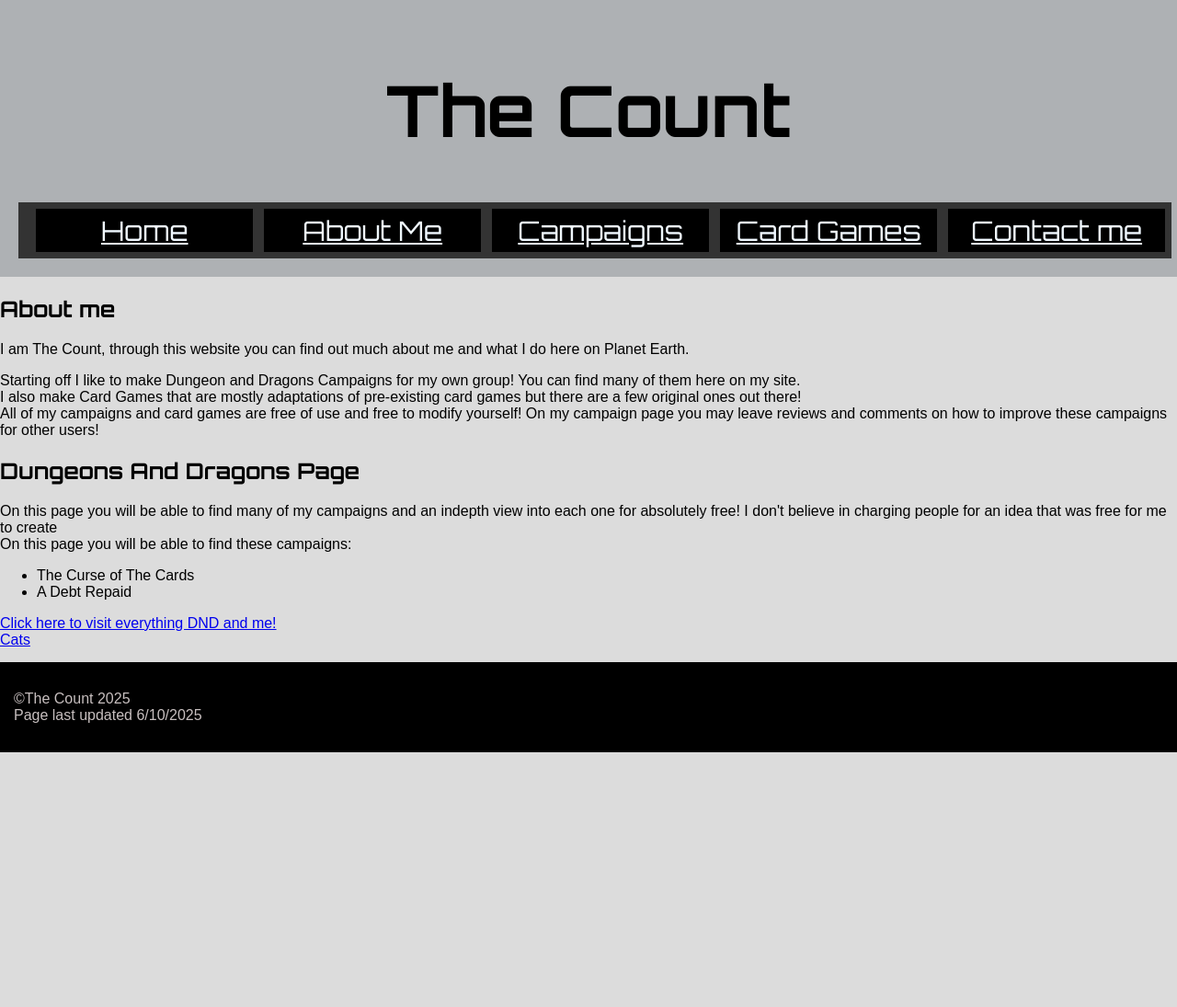
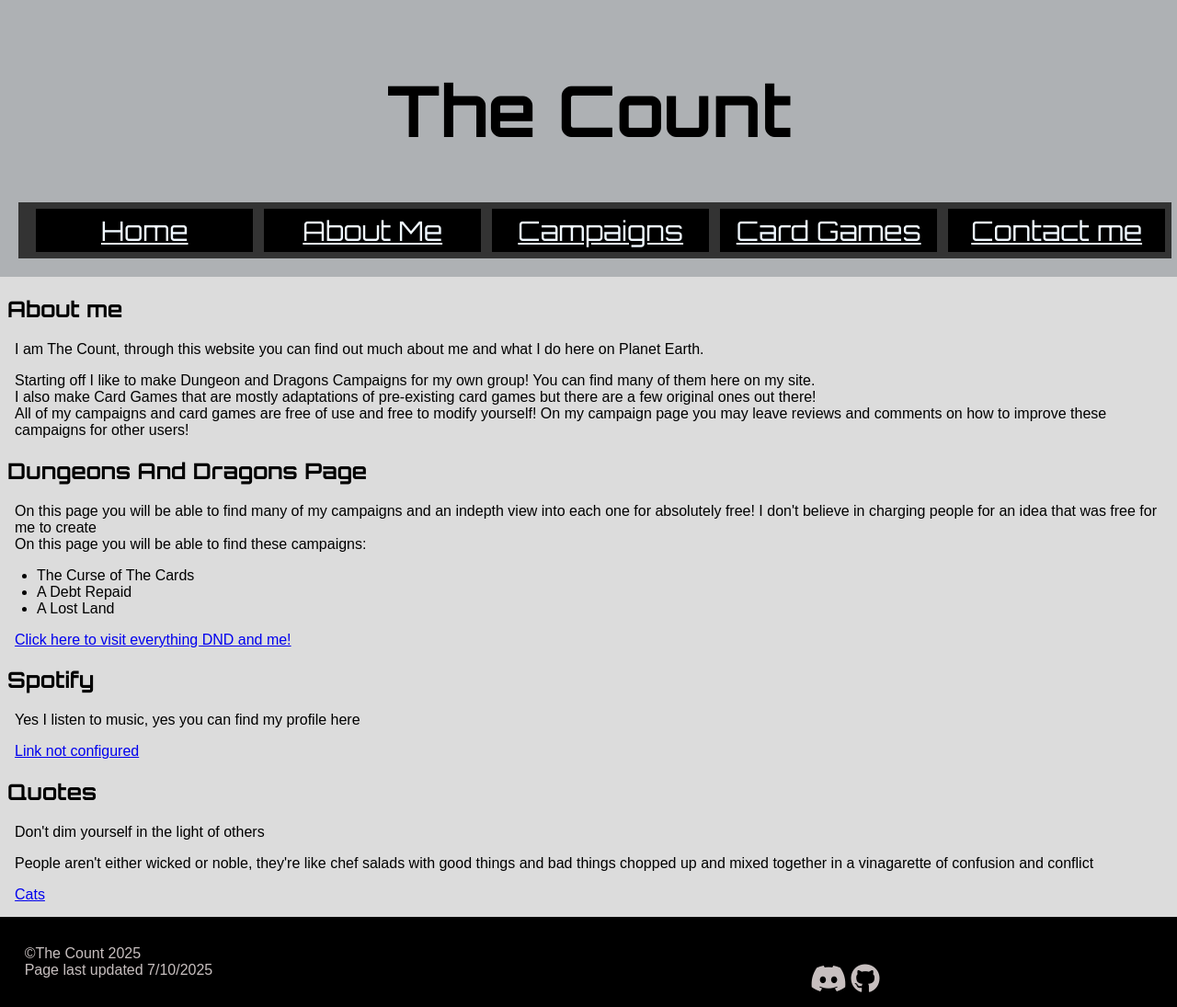
Before and after one commit to TheCount0076/WebsiteDocuments, a plain HTML site: page index.html in a window 1280 px wide. Shown: the whole page at 92% size. Before the commit the page ends 818 px from the top, so only its background shows below. Drawn offline with Linux system fonts and the light colour scheme.

Commit message:
Update: index page updated

```diff
--- a/index.html
+++ b/index.html
@@ -6,6 +6,7 @@
 	<meta name = "author" content = "TheCount">
     <link href = "style.css" rel = "stylesheet">
     <link href="https://fonts.googleapis.com/css2?family=Orbitron:wght@400;700&display=swap" rel="stylesheet">
+    <link rel="stylesheet" href="https://cdnjs.cloudflare.com/ajax/libs/font-awesome/6.4.2/css/all.min.css">
     <title>The Count</title>
 </head>
 
@@ -40,17 +41,42 @@
     <ul>
         <li>The Curse of The Cards</li>
         <li>A Debt Repaid</li>
+        <li>A Lost Land</li>
     </ul>
-    <a href="Campaigns.html" target="_blank"> Click here to visit everything DND and me!</a>
+    <a href="Campaigns.html" class = "link"> Click here to visit everything DND and me!</a>
     <br>
-    <a href="CatsPage.html" > Cats</a>
+
+    <h2>Spotify</h2>
+    <p>Yes I listen to music, yes you can find my profile here</p>
+    <a href="Linknotadded.html" class ="link"> Link not configured</a>
+
+    <h2>Quotes</h2>
+    <p>Don't dim yourself in the light of others</p>
+    <p>People aren't either wicked or noble, they're like chef salads with good things and bad things chopped up and mixed together in a vinagarette of confusion and conflict</p>
+
+    <a href="CatsPage.html" class = "link"> Cats</a>
 
 </main>
 
 <footer>
-    <p>&copy;The Count 2025
-        <br> Page last updated 6/10/2025
-    </p>
+    <div class="footergrid">
+        <div>
+            <p>&copy;The Count 2025
+                <br> Page last updated 7/10/2025
+            </p>
+        </div>
+        <div>
+
+        </div>
+        <div>
+            <br>
+            <br>
+            <a><i class="fa-brands fa-discord fa-2x"></i></a>
+
+            <a><i class="fa-brands fa-github fa-2x"></i></a>
+
+        </div>
+    </div>
 </footer>
 </body>
 </html>
--- a/style.css
+++ b/style.css
@@ -16,6 +16,7 @@ h1{
 	font-family: "orbitron";
 	color: black;
 	font-size: 6vw;
+	padding-left: 2px;
 }
 .navbar{
 	width: 100%;
@@ -63,7 +64,24 @@ footer {
 }
 h2{
 	font-family: "orbitron";
+	padding-left: 8px;
 }
 h3{
 	font-family: "orbitron";
 }
+p{
+	padding-left: 16px;
+}
+.link{
+	padding-left: 16px;
+}
+.footergrid{
+	display: grid;
+	grid-template-columns: 34vw 30vw 30vw;
+	gap: 2vw;
+	justify-content: right;
+}
+.footergrid > div{
+	vertical-align: middle;
+	justify-content: right;
+}
```
Also changed, not shown: linknotadded.html (added, +44 -0 lines).
